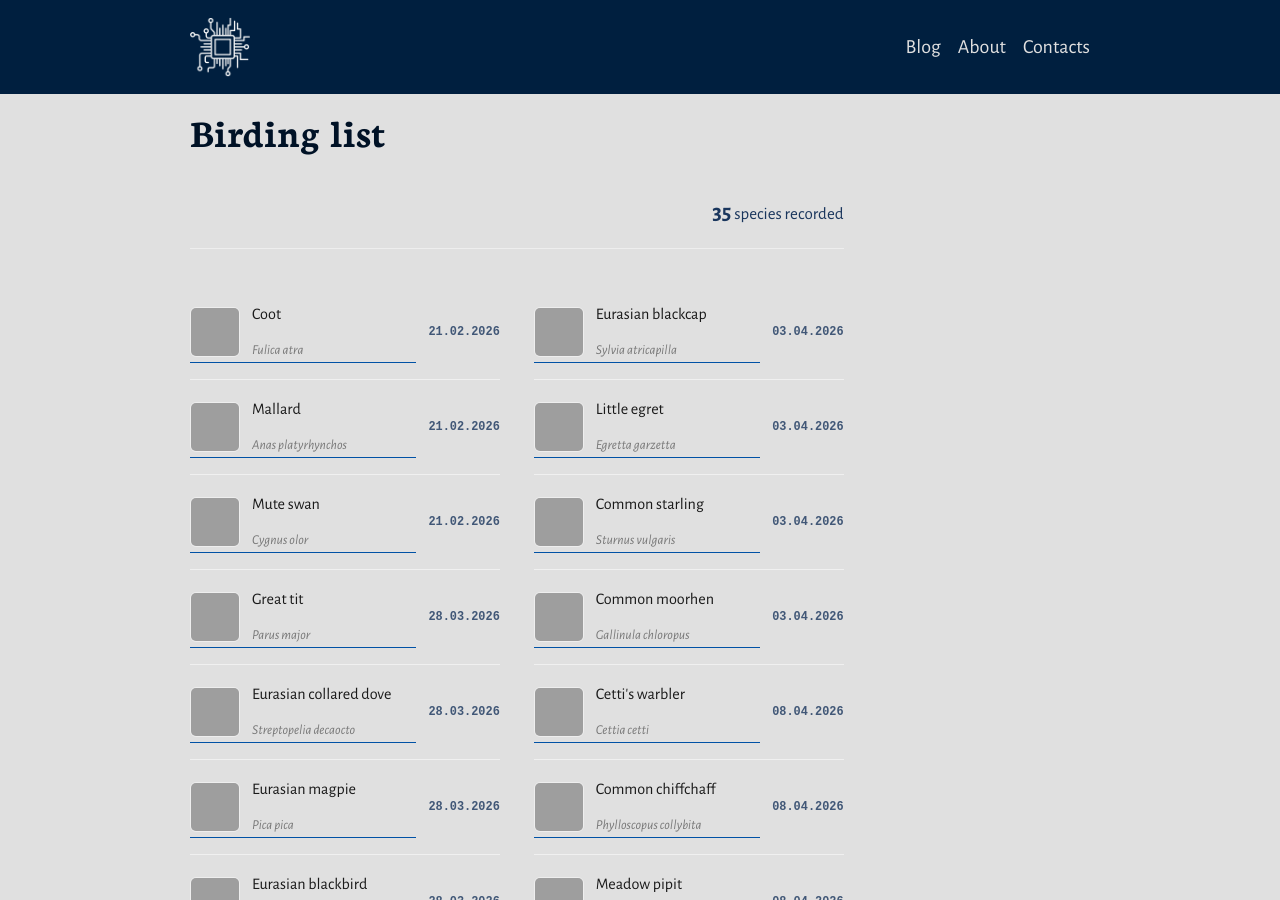
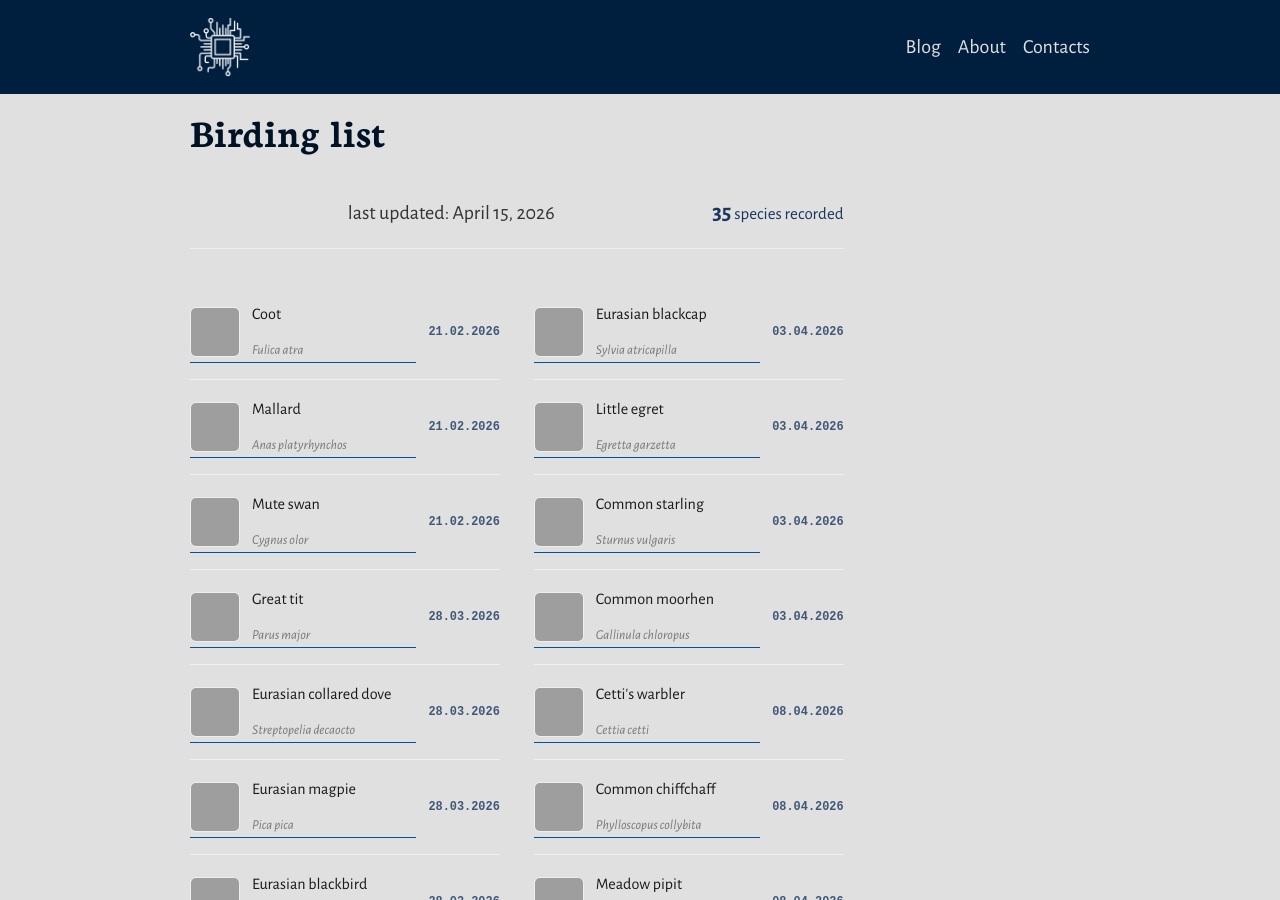
Before and after one commit to armandoahir/armandoahir.github.io, a Jekyll site: the page built from birding-list.md, in a window 1280 px wide and 900 px high, cut to the strip 0-900 px from the top of the window. Built offline with Jekyll 4.4.1, drawn with Linux system fonts in a browser that asks for light colours; some of the changed text lies outside the part shown; grey boxes are pictures that could not be loaded.

Commit message:
[14th Apr] Fix last update

```diff
--- a/birding-list.md
+++ b/birding-list.md
@@ -150,6 +150,7 @@ permalink: /birding-list/
     <div class="header-flex">
       <div class="title-area">
       </div>
+      <span class="last-updated" id="dynamic-date">last updated: --</span>
       <div class="bird-count-card">
         <span id="species-count">0</span> species recorded
       </div>
@@ -160,7 +161,6 @@ permalink: /birding-list/
     </div>
     <div class="footer-note">
       <span class="source">All photos are from Cornell Lab Macaulay Library</span>
-      <span class="last-updated" id="dynamic-date">last updated: --</span>
     </div>
   </div>
 </div>
```
